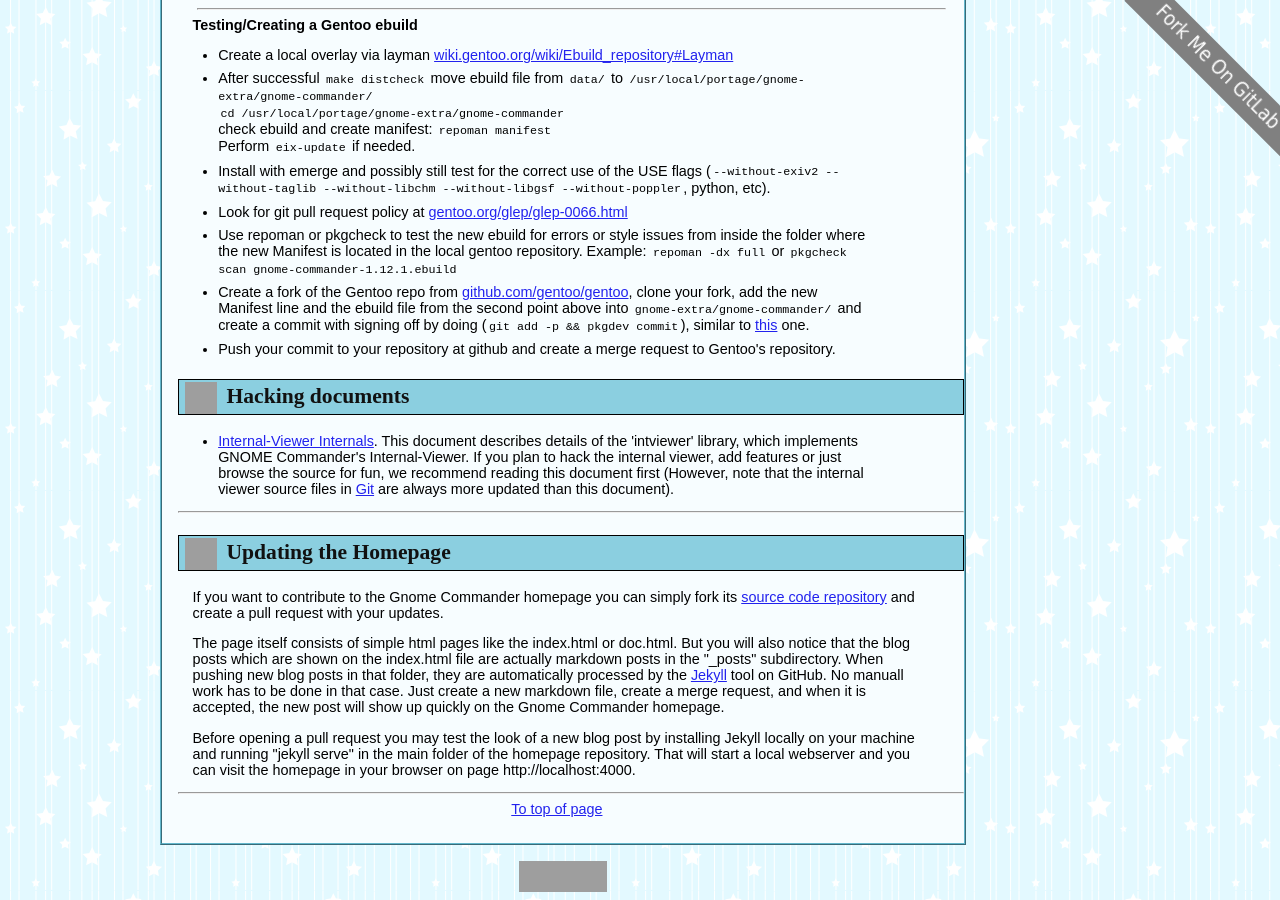
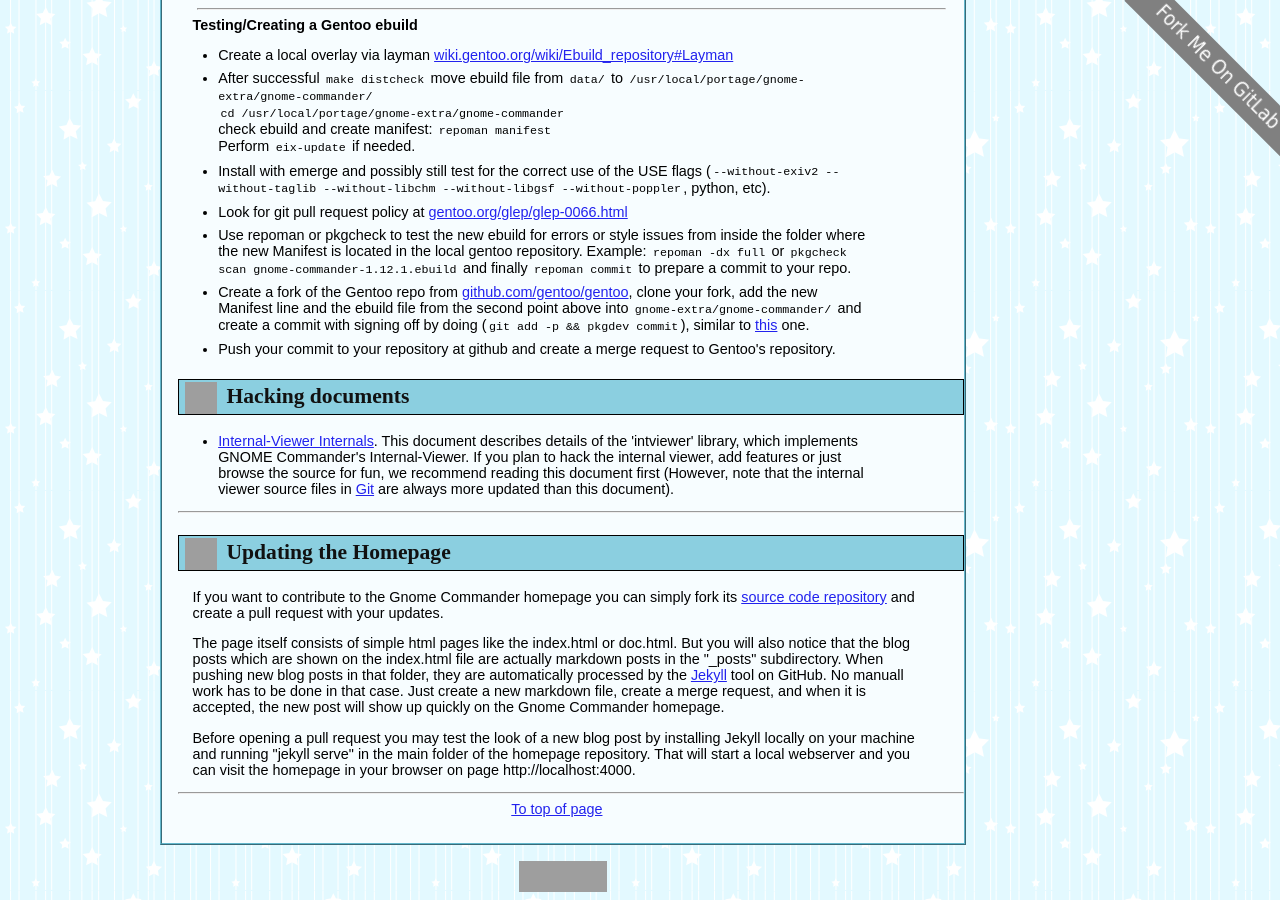
Before and after one commit to gcmd/gcmd.github.io, a Jekyll site: the page dev.html, which Jekyll copies as it is, in a window 1280 px wide and 900 px high, scrolled down 2509 px. Built offline with Jekyll 4.4.1, drawn with Linux system fonts in a browser that asks for light colours; grey boxes are pictures that could not be loaded.

Commit message:
Adding one command on the dev page

```diff
--- a/dev.html
+++ b/dev.html
@@ -242,7 +242,7 @@ to start translating for more projects than just <abbr title="GNOME Commander">G
 		<li>
 		   Use repoman or pkgcheck to test the new ebuild for errors or style issues from inside the folder where the new Manifest
 		   is located in the local gentoo repository. Example: <code>repoman -dx full</code> or
-		   <code>pkgcheck scan gnome-commander-1.12.1.ebuild</code>
+		   <code>pkgcheck scan gnome-commander-1.12.1.ebuild</code> and finally <code>repoman commit</code> to prepare a commit to your repo.
 		</li>
 		<li>
 			Create a fork of the Gentoo repo from <a href="https://github.com/gentoo/gentoo">github.com/gentoo/gentoo</a>, clone your fork,
```
